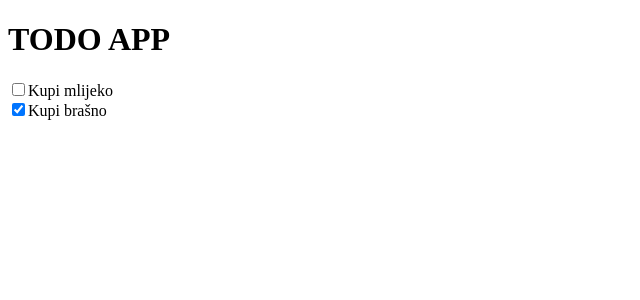
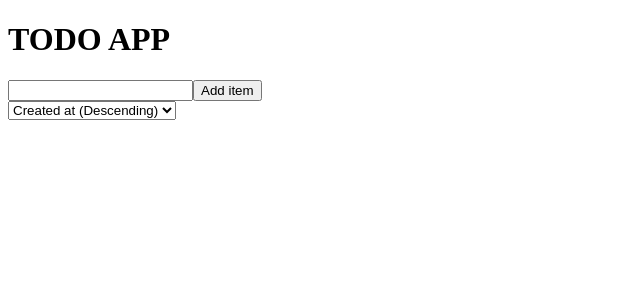
Before and after one commit to rakic1989/algebra-todo-app-2023, a React (Vite) app: page / in a window 1280 px wide. Shown: the top 300 px of the page, without its empty margins (0-640 px from the left). Built offline with nearby package versions, Linux system fonts and the light colour scheme.

Commit message:
add sort by date

```diff
--- a/index.html
+++ b/index.html
@@ -4,7 +4,7 @@
     <meta charset="UTF-8" />
     <link rel="icon" type="image/svg+xml" href="/vite.svg" />
     <meta name="viewport" content="width=device-width, initial-scale=1.0" />
-    <title>ToDo App</title>
+    <title>Vite + React</title>
   </head>
   <body>
     <div id="root"></div>
--- a/src/App.jsx
+++ b/src/App.jsx
@@ -1,25 +1,51 @@
 import { useState } from 'react'
 
-const defaultItems = [
-  {
-    id: 1,
-    text: "Kupi mlijeko",
-    done: false,
-  },
-  {
-    id: 2,
-    text: "Kupi brašno",
-    done: true,
-  }
-];
+
 
 function App() {
+  const [items, setItems] = useState([]);
+  const [formState, setFormState] = useState({
+    text: "",
+  });
+  const [sort, setSort] = useState("createdAtDesc");
 
-  const [items, setItems] = useState(defaultItems);
+  const handleSortChange = (event) => {
+    setSort(event.target.value);
+  }
 
-  const itemComponents = items.map(item => {
+  const handleChange = (event) => {
+    setFormState({
+      ...formState,
+      [event.target.name]: event.target.value,
+    });
+  }
+
+  const handleSubmit = (event) => {
+    event.preventDefault();
+    setItems([
+      ...items,
+      {
+        id: Date.now(),
+        text: formState.text,
+        done: false,
+        createdAt: Date.now(),
+      },
+    ]);
+    setFormState({ ...formState, text: '' });
+  }
+
+  const itemComponents = items
+
+  .sort((a, b) => {
+    if (sort === "createdAtAsc") {
+      return a.createdAt - b.createdAt;
+    }
+
+    return b.createdAt - a.createdAt;
+})
+
+  .map(item => {
     const handleChange = () => {
-      console.log('handle change for item', item);
       setItems(items.map(newItem => {
         if (newItem.id === item.id) {
           return { ...newItem, done: !item.done };
@@ -28,10 +54,17 @@ function App() {
       }));
     };
 
-    return(
+    const handleClick = () => {
+      setItems(items.filter(newItem => {
+        return newItem.id !== item.id;
+      }));
+    };
+
+    return (
       <div key={item.id}>
         <input type="checkbox" checked={item.done} onChange={handleChange} />
-        {item.text}
+        {item.text} ({new Date(item.createdAt).toUTCString()})
+        <button onClick={handleClick}>X</button>
       </div>
     );
   });
@@ -39,6 +72,15 @@ function App() {
     return (
     <div>
       <h1>TODO APP</h1>
+      <form onSubmit={handleSubmit}>
+        <input type="text" name="text" onChange={handleChange}
+          value={formState.text} />
+        <button type="submit">Add item</button>
+      </form>
+      <select onChange={handleSortChange} defaultValue={sort} >
+        <option value="createdAtAsc"> Created at (Ascending)</option>
+        <option value="createdAtDesc"> Created at (Descending)</option>
+      </select>
       {itemComponents}
     </div>
   )
```
Also changed, not shown: 1 other file (tests, documents, lock files or other folders). Lines whose indentation alone changed are shown as unchanged.
